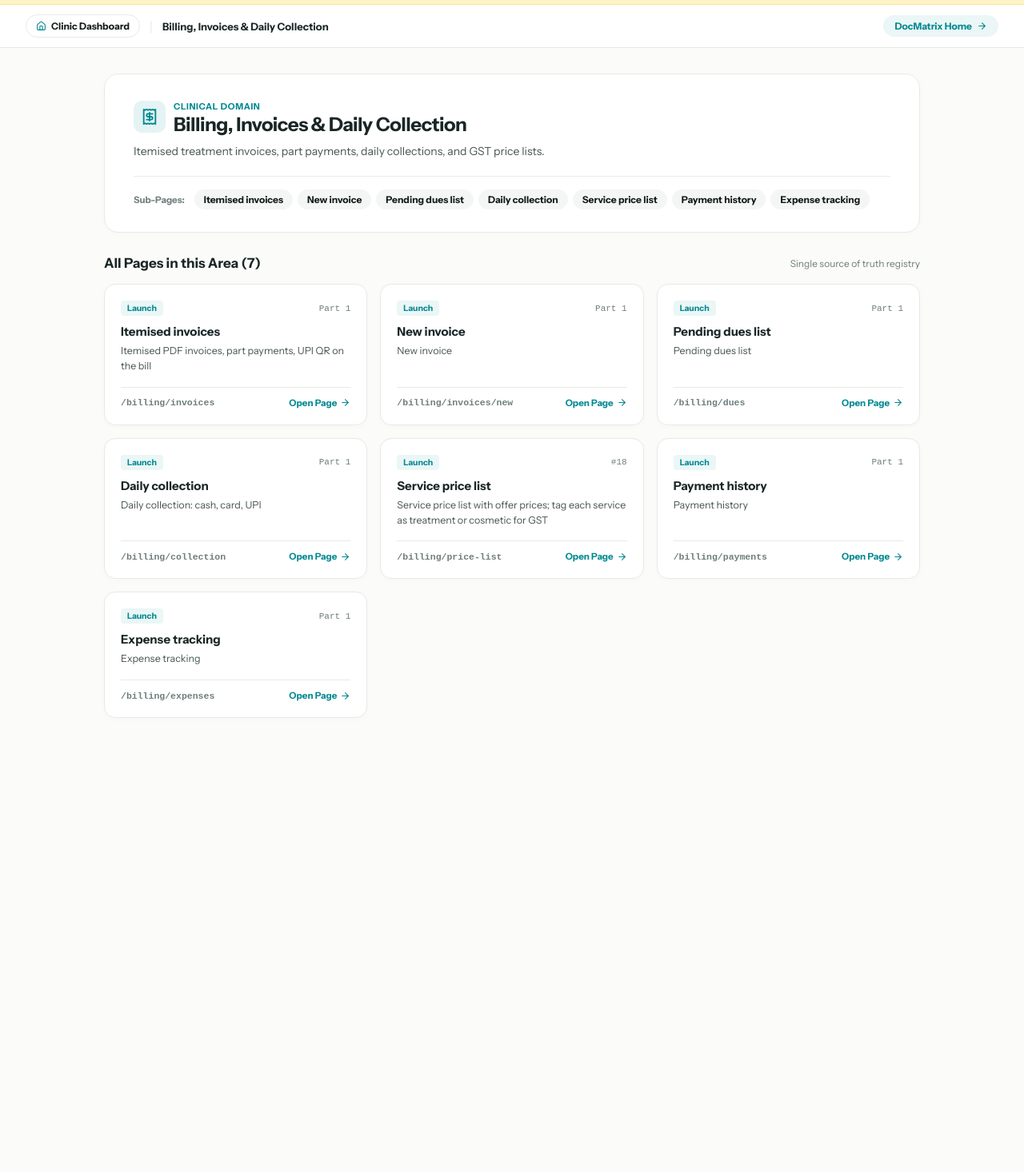
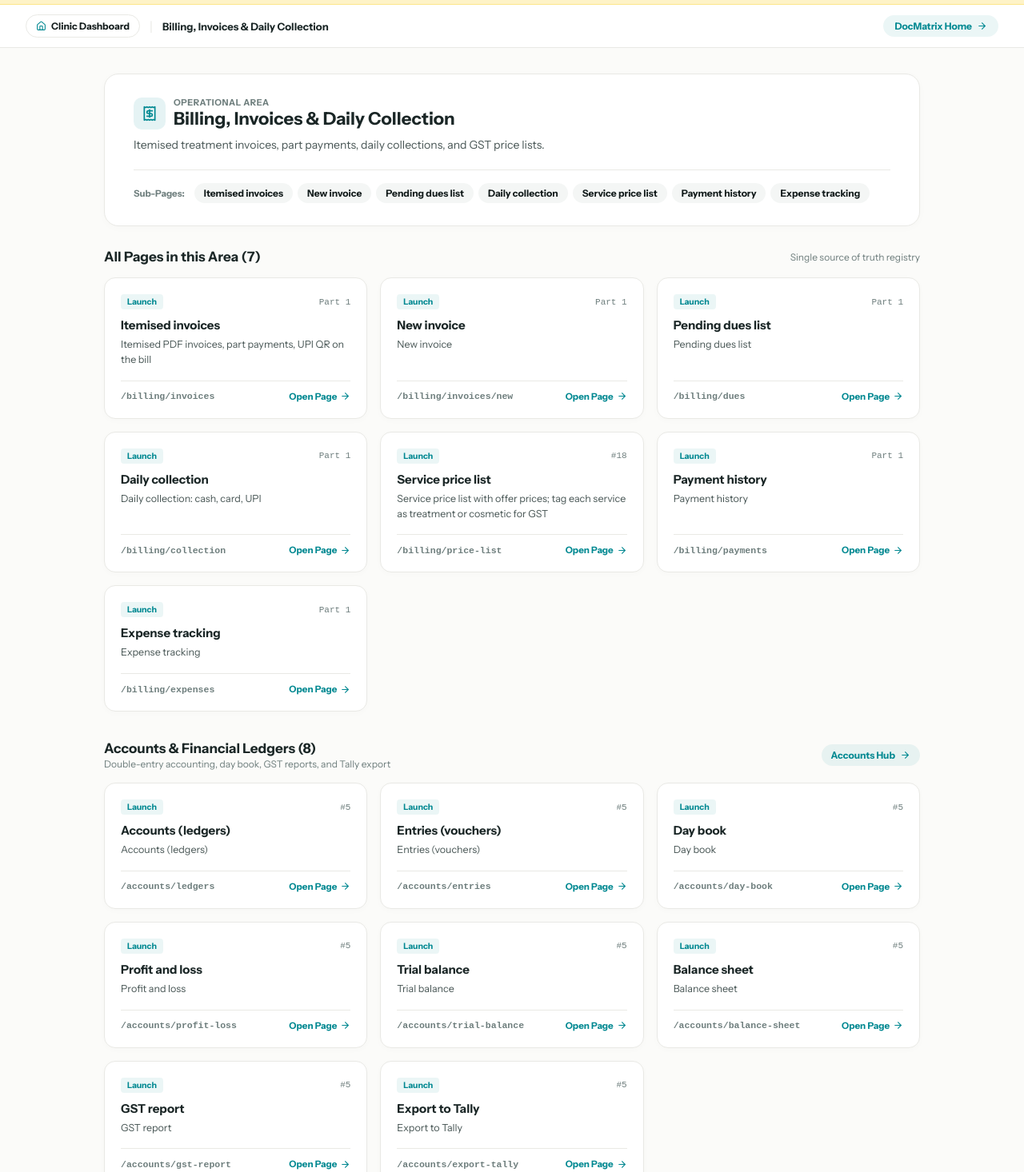
Before and after one commit to Swathi550/Doc_matrix, a React (Vite) app: page /billing in a window 1280 px wide. Shown: the part 24-1490 px from the top of the page at 80% size. Before the commit the page ends 954 px from the top, so only its background shows below. Built offline with nearby package versions, Linux system fonts and the light colour scheme; sample sign-in values are in the browser's storage.

Commit message:
Align routes with the feature registry and fix navigation

```diff
--- a/src/features/registry.ts
+++ b/src/features/registry.ts
@@ -76,7 +76,7 @@ export const FEATURE_REGISTRY: FeatureEntry[] = [
     "source": "Part 1",
     "phase": "launch",
     "area": "Patients",
-    "route": "/patients",
+    "route": "/patients/list",
     "inNav": true
   },
   {
--- a/src/pages/areas/AreaPage.jsx
+++ b/src/pages/areas/AreaPage.jsx
@@ -2,6 +2,7 @@ import React from 'react'
 import { Link, useLocation } from 'react-router-dom'
 import { FEATURE_REGISTRY, getRoadmapFeatures } from '@/features/registry'
 import { DemoBanner } from '@/components/DemoBanner'
+import { findDemoUserById } from '@/mocks/auth'
 import {
   Calendar, Users, Stethoscope, Receipt, BookOpen, Package, MessageSquare,
   Globe, BarChart3, Settings, Milestone, ArrowRight, ArrowLeft, Home,
@@ -50,43 +51,49 @@ const AREA_META = {
     desc: 'Online patient booking on real slots, reviews showcase, and booking approval inbox.'
   },
   reports: {
-    title: 'Analytics & Management Reports',
+    title: 'Reports & Clinical Practice Analytics',
     icon: BarChart3,
-    desc: 'Revenue breakdown, doctor performance, dues ageing, and booking conversion.'
+    desc: 'Revenue insights, doctor performance metrics, dues ageing, and booking conversion tracking.'
   },
   settings: {
-    title: 'Practice Settings & Staff Roles',
+    title: 'Clinic Settings & Administration',
     icon: Settings,
-    desc: 'Staff management, role-based permissions, clinic branches, and security audit logs.'
+    desc: 'Clinic profile configuration, staff permissions, activity audit logs, and data exports.'
   },
   roadmap: {
-    title: 'DocMatrix Product Roadmap (V2 & Later)',
+    title: 'Product Roadmap (Version 2 & Later)',
     icon: Milestone,
-    desc: 'Catalog of upcoming features, multi-branch scaling, dental imaging, and clinical AI assistants.'
+    desc: 'Upcoming advanced features planned for Version 2 and future expansion releases.'
   }
 }
 
 export function AreaPage({ areaKey }) {
-  const location = useLocation()
-  const key = areaKey || location.pathname.replace(/^\//, '').split('/')[0].toLowerCase()
-  const meta = AREA_META[key] || {
-    title: `${key.charAt(0).toUpperCase() + key.slice(1)} Area`,
+  const meta = AREA_META[areaKey] || {
+    title: `${areaKey.charAt(0).toUpperCase() + areaKey.slice(1)} Area`,
     icon: Compass,
-    desc: 'Clinical practice features cataloged for this operational domain.'
+    desc: 'Operational management area for DocMatrix clinic features.'
   }
-  const IconComp = meta.icon
 
-  // Retrieve features for this area
-  const isRoadmap = key === 'roadmap'
+  const Icon = meta.icon
+  const isRoadmap = areaKey === 'roadmap'
+
+  const sessionUserId = typeof window !== 'undefined' ? sessionStorage.getItem('docmatrix-demo-session') : null
+  const currentUser = sessionUserId ? findDemoUserById(sessionUserId) : null
+  const userRole = currentUser?.role || 'ORGANIZATION_ADMIN'
+
+  // Features belonging to this area
   const features = isRoadmap
     ? getRoadmapFeatures()
-    : FEATURE_REGISTRY.filter(
-        (f) => f.area.toLowerCase() === key || (key === 'billing' && f.area.toLowerCase() === 'billing')
-      )
+    : FEATURE_REGISTRY.filter((f) => f.area.toLowerCase() === areaKey.toLowerCase() && f.phase === 'launch')
+
+  // Accounts features for billing cross-navigation (Problem P5)
+  const accountsFeatures = areaKey === 'billing'
+    ? FEATURE_REGISTRY.filter((f) => f.area.toLowerCase() === 'accounts' && f.phase === 'launch')
+    : []
 
   return (
-    <div style={{ minHeight: '100vh', background: 'var(--paper, #fbfbf9)', display: 'flex', flexDirection: 'column' }} data-testid={`area-page-${key}`}>
-      {/* Area Topbar Navigation */}
+    <div style={{ minHeight: '100vh', background: 'var(--paper, #fbfbf9)', display: 'flex', flexDirection: 'column' }} data-testid={`area-page-${areaKey}`}>
+      {/* Top Header */}
       <header style={{
         background: '#ffffff',
         borderBottom: '1px solid var(--line, #e9e9e5)',
@@ -168,13 +175,13 @@ export function AreaPage({ areaKey }) {
               alignItems: 'center',
               justifyContent: 'center'
             }}>
-              <IconComp size={22} />
+              <Icon size={20} />
             </div>
             <div>
-              <span style={{ fontSize: '11px', fontWeight: '800', letterSpacing: '0.06em', color: 'var(--teal-primary, #008891)', textTransform: 'uppercase' }}>
-                CLINICAL DOMAIN
-              </span>
-              <h1 style={{ fontSize: '24px', fontWeight: '800', color: 'var(--charcoal-title, #1a2626)', letterSpacing: '-0.02em' }}>
+              <div style={{ fontSize: '11px', fontWeight: '800', color: 'var(--charcoal-muted, #6e7e7d)', textTransform: 'uppercase', letterSpacing: '0.05em' }}>
+                Operational Area
+              </div>
+              <h1 style={{ fontSize: '22px', fontWeight: '800', color: 'var(--charcoal-title, #1a2626)', margin: 0 }}>
                 {meta.title}
               </h1>
             </div>
@@ -191,7 +198,7 @@ export function AreaPage({ areaKey }) {
             {features.map((feat) => {
               const targetUrl = isRoadmap
                 ? `/coming-soon/${feat.id}`
-                : feat.route.replace(':id', feat.area === 'Patients' ? 'DM-2026-001' : 'appt-101')
+                : feat.route.replace(':id', feat.area === 'Patients' ? 'pt-1001' : 'apt-101')
               return (
                 <Link
                   key={feat.id}
@@ -232,7 +239,7 @@ export function AreaPage({ areaKey }) {
           {features.map((feat) => {
             const targetUrl = isRoadmap
               ? `/coming-soon/${feat.id}`
-              : feat.route.replace(':id', feat.area === 'Patients' ? 'DM-2026-001' : 'appt-101')
+              : feat.route.replace(':id', feat.area === 'Patients' ? 'pt-1001' : 'apt-101')
             return (
               <Link
                 key={feat.id}
@@ -296,6 +303,110 @@ export function AreaPage({ areaKey }) {
             )
           })}
         </div>
+
+        {/* Cross-linking for Accounts from Billing Area Hub (Problem P5) */}
+        {accountsFeatures.length > 0 && (
+          <div style={{ marginTop: '36px' }}>
+            <div style={{ marginBottom: '16px', display: 'flex', alignItems: 'center', justifyContent: 'space-between' }}>
+              <div>
+                <h2 style={{ fontSize: '17px', fontWeight: '800', color: 'var(--charcoal-title, #1a2626)' }}>
+                  Accounts & Financial Ledgers ({accountsFeatures.length})
+                </h2>
+                <p style={{ fontSize: '12px', color: 'var(--charcoal-muted, #6e7e7d)', margin: '2px 0 0 0' }}>
+                  Double-entry accounting, day book, GST reports, and Tally export
+                </p>
+              </div>
+              <Link
+                to="/accounts"
+                style={{
+                  display: 'inline-flex',
+                  alignItems: 'center',
+                  gap: '6px',
+                  padding: '6px 12px',
+                  borderRadius: '999px',
+                  background: 'rgba(0, 136, 145, 0.08)',
+                  color: 'var(--teal-primary, #008891)',
+                  fontSize: '12px',
+                  fontWeight: '700',
+                  textDecoration: 'none'
+                }}
+              >
+                <span>Accounts Hub</span>
+                <ArrowRight size={13} />
+              </Link>
+            </div>
+
+            <div style={{
+              display: 'grid',
+              gridTemplateColumns: 'repeat(auto-fit, minmax(300px, 1fr))',
+              gap: '16px'
+            }}>
+              {accountsFeatures.map((feat) => {
+                const isRestricted = !['ORGANIZATION_ADMIN', 'ACCOUNTANT'].includes(userRole)
+                return (
+                  <Link
+                    key={feat.id}
+                    to={feat.route}
+                    style={{
+                      background: '#ffffff',
+                      border: '1px solid var(--line, #e9e9e5)',
+                      borderRadius: '14px',
+                      padding: '20px',
+                      textDecoration: 'none',
+                      display: 'flex',
+                      flexDirection: 'column',
+                      justifyContent: 'space-between',
+                      boxShadow: '0 2px 8px rgba(0, 0, 0, 0.02)',
+                      opacity: isRestricted ? 0.8 : 1
+                    }}
+                  >
+                    <div>
+                      <div style={{ display: 'flex', alignItems: 'center', justifyContent: 'space-between', marginBottom: '10px' }}>
+                        <span style={{
+                          fontSize: '10.5px',
+                          fontWeight: '800',
+                          padding: '3px 8px',
+                          borderRadius: '4px',
+                          background: isRestricted ? '#fee2e2' : 'rgba(0, 136, 145, 0.08)',
+                          color: isRestricted ? '#dc2626' : 'var(--teal-primary, #008891)'
+                        }}>
+                          {isRestricted ? 'Restricted (Admin & Accountant only)' : 'Launch'}
+                        </span>
+                        <span style={{ fontSize: '11px', color: 'var(--charcoal-muted, #6e7e7d)', fontFamily: 'monospace' }}>
+                          {feat.source}
+                        </span>
+                      </div>
+                      <h3 style={{ fontSize: '15px', fontWeight: '800', color: 'var(--charcoal-title, #1a2626)', marginBottom: '6px' }}>
+                        {feat.name}
+                      </h3>
+                      <p style={{ fontSize: '12.5px', color: 'var(--charcoal-body, #475554)', lineHeight: '1.5', marginBottom: '16px' }}>
+                        {feat.description}
+                      </p>
+                    </div>
+
+                    <div style={{
+                      display: 'flex',
+                      alignItems: 'center',
+                      justifyContent: 'space-between',
+                      paddingTop: '12px',
+                      borderTop: '1px solid var(--line, #e9e9e5)',
+                      fontSize: '11.5px',
+                      color: 'var(--teal-primary, #008891)',
+                      fontWeight: '700'
+                    }}>
+                      <span style={{ fontFamily: 'monospace', color: 'var(--charcoal-muted, #6e7e7d)' }}>
+                        {feat.route}
+                      </span>
+                      <span style={{ display: 'inline-flex', alignItems: 'center', gap: '4px' }}>
+                        Open Page <ArrowRight size={13} />
+                      </span>
+                    </div>
+                  </Link>
+                )
+              })}
+            </div>
+          </div>
+        )}
       </main>
     </div>
   )
```
Also changed, not shown: src/components/FeaturePlaceholder.tsx (+112 -1 lines).
